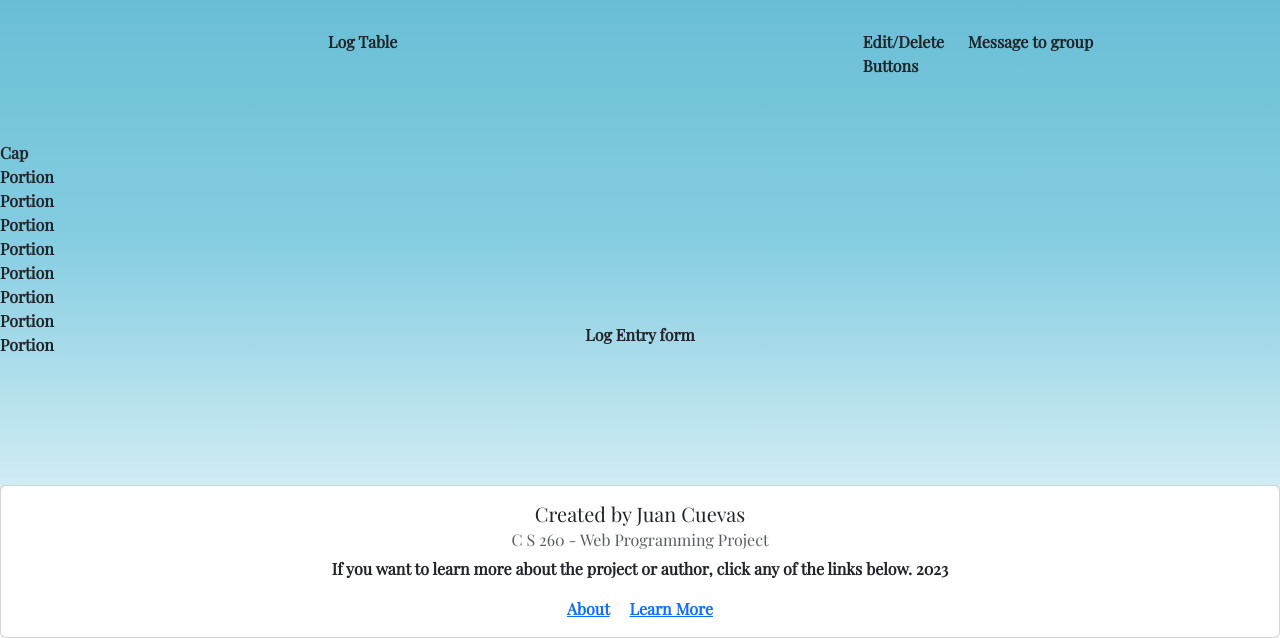
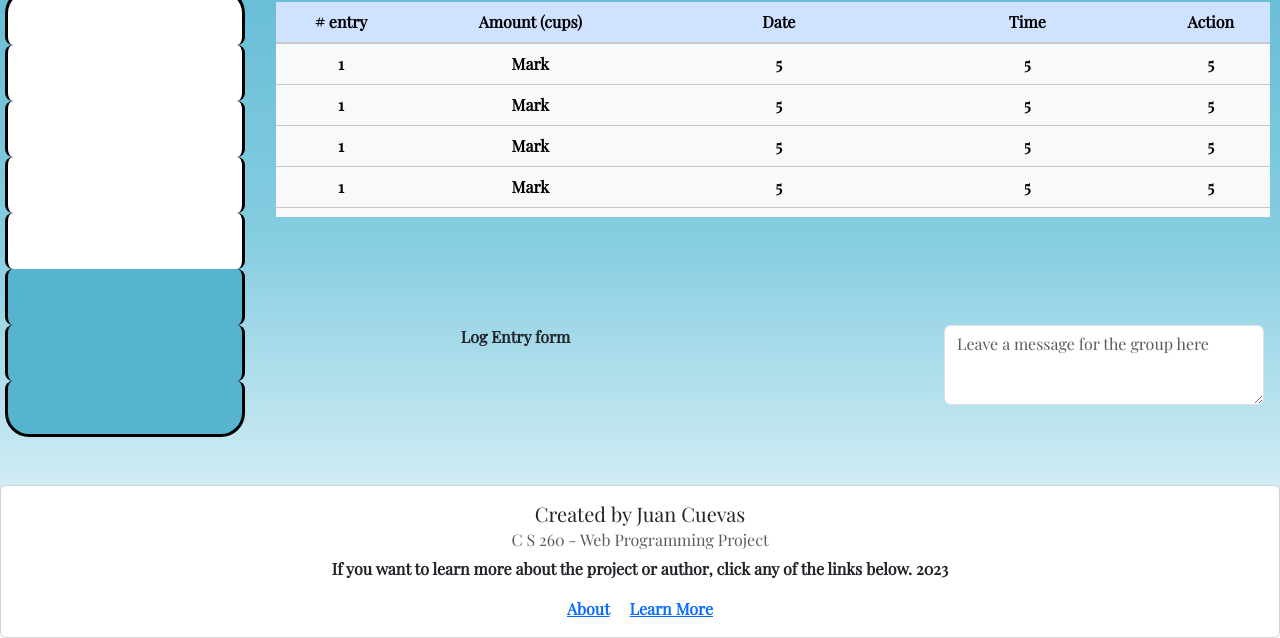
Before and after one commit to jac377/startup, a plain HTML site: page main.html in a window 1280 px wide. Shown: the part 162-800 px from the top of the page. Drawn offline with nearby package versions, Linux system fonts and the light colour scheme.

Commit message:
Working on main.html

```diff
--- a/main.css
+++ b/main.css
@@ -131,8 +131,82 @@ div {
     margin-right: 15vw!important;
 }
 
-.table {
+#leaderboardTable {
     width: 50%!important;
+}
+
+#mainSection {
+    display: flex;
+    gap: 1em;
+    flex-direction: row;
+    width: 100%;
+    height: 100%;
+}
+
+#bottleCap{
+    display: flex;
+    justify-content: center;
+    height: 4em;
+    width: 8em;
+    border: solid 5px black;
+    border-radius: 1em 1em 0 0;
+    background: rgb(161, 155, 155);
+}
+
+#bottleDiv {
+    display: flex;
+    flex-direction: column;
+    justify-content: center;
+    align-items: center;
+    flex: 1;
+}
+
+.bottleSection {
+    background: white;
+    border-right: solid black 3px;
+    border-left: solid black 3px;
+    border-radius: .5em;
+    height: 3.5em;
+    width: 15em;
+    margin-left: 5px;
+    margin-right: 5px;
+}
+
+.bottleSection:nth-child(7),
+.bottleSection:nth-child(8),
+.bottleSection:nth-child(9) {
+    background:rgb(86, 180, 206);
+}
+
+.bottleSection:nth-child(2) {
+    border-top: solid black 3px;
+    border-radius: 1.5em 1.5em .5em .5em;
+}
+
+.bottleSection:nth-child(9) {
+    border-bottom: solid black 3px;
+    border-radius: .5em .5em 1.5em 1.5em;
+}
+
+#logDivision {
+    display:flex;
+    flex: 3;
+    justify-content: center;
+    align-items: center;
+}
+
+#messageBox {
+    display: flex;
+    justify-content: end;
+    flex: 1;
+    padding-right: 1em;
+}
+
+#mainTable {
+    margin-left: 10px;
+    margin-right: 10px;
+    overflow: auto;
+    max-height: 50%;
 }
 
 @media (max-width: 600px){
@@ -154,4 +228,8 @@ div {
         display: none;
     }
 
+    #bottleDiv {
+        display: none;
+    }
+
 }
--- a/main.html
+++ b/main.html
@@ -43,32 +43,103 @@
                 </div>
               </nav>
         </header>
-        <h1 class="title">MAIN SCREEN UNDER CONSTRUCTION &#128679;</h1>
+
         <main>
-          <section style="display: flex; gap: 1em; flex-direction: row; width: 100%; height: 100%;">
-            <div style="display: flex; flex: 1;">
-             <div style="display: flex; flex-direction: column; justify-content: center;">
-              <div>Cap</div>
-              <div>Portion</div>
-              <div>Portion</div>
-              <div>Portion</div>
-              <div>Portion</div>
-              <div>Portion</div>
-              <div>Portion</div>
-              <div>Portion</div>
-              <div>Portion</div>
-             </div>
+          <section id="mainSection">
+            <div id="bottleDiv">
+            <div id="bottleCap"></div>
+            <div class="bottleSection"></div>
+            <div class="bottleSection"></div>
+            <div class="bottleSection"></div>
+            <div class="bottleSection"></div>
+            <div class="bottleSection"></div>
+            <div class="bottleSection"></div>
+            <div class="bottleSection"></div>
+            <div class="bottleSection"></div>
             </div>
+            <div style="display: flex; flex-direction: column;">
 
-            <div style="flex: 2; display: flex; flex-direction: column;">
-              <div style="display:flex; flex: 2;  justify-content: center;">
-                <div style="flex: 6;">Log Table</div>
-                <div style="flex: 1;">Edit/Delete Buttons</div>
+              <div id="logDivision">
+                <div id="mainTable">
+                  <table class="table table-primary table-hover text-center">
+                    <thead>
+                      <tr>
+                        <th scope="col"># entry</th>
+                        <th scope="col" class="w-25">Amount (cups)</th>
+                        <th scope="col" class="w-25">Date</th>
+                        <th scope="col" class="w-25">Time</th>
+                        <th scope="col">Action</th>
+                      </tr>
+                    </thead>
+                    <tbody class="table-light table-group-divider">
+                      <tr>
+                        <th scope="row">1</th>
+                        <td>Mark</td>
+                        <td>5</td>
+                        <td>5</td>
+                        <td>5</td>
+                      </tr>
+                      <tr>
+                        <th scope="row">1</th>
+                        <td>Mark</td>
+                        <td>5</td>
+                        <td>5</td>
+                        <td>5</td>
+                      </tr>
+                      <tr>
+                        <th scope="row">1</th>
+                        <td>Mark</td>
+                        <td>5</td>
+                        <td>5</td>
+                        <td>5</td>
+                      </tr>
+                      <tr>
+                        <th scope="row">1</th>
+                        <td>Mark</td>
+                        <td>5</td>
+                        <td>5</td>
+                        <td>5</td>
+                      </tr>
+                      <tr>
+                        <th scope="row">1</th>
+                        <td>Mark</td>
+                        <td>5</td>
+                        <td>5</td>
+                        <td>5</td>
+                      </tr>
+                      <tr>
+                        <th scope="row">1</th>
+                        <td>Mark</td>
+                        <td>5</td>
+                        <td>5</td>
+                        <td>5</td>
+                      </tr>
+                      <tr>
+                        <th scope="row">1</th>
+                        <td>Mark</td>
+                        <td>5</td>
+                        <td>5</td>
+                        <td>5</td>
+                      </tr>
+                      <tr>
+                        <th scope="row">1</th>
+                        <td>Mark</td>
+                        <td>5</td>
+                        <td>5</td>
+                        <td>5</td>
+                      </tr>
+                    </tbody>
+                  </table>
+                </div>
               </div>
-              <div style="display: flex; flex: 1;  justify-content: center;">Log Entry form</div>
+
+              <div style="flex: 1; display: flex; flex-direction: row;">
+                <div style="display: flex; flex: 1;  justify-content: center;">Log Entry form</div>
+                <div id="messageBox">
+                  <textarea class="form-control" placeholder="Leave a message for the group here" id="floatingTextarea2" style="height: 10vh; width: 25vw;"></textarea>
+                </div>
             </div>
-
-            <div style="flex: 1;">Message to group</div>
+              </div>
           </section>
         </main>
     </body>
```
Also changed, not shown: leaderboard.html (+1 -1 lines).
